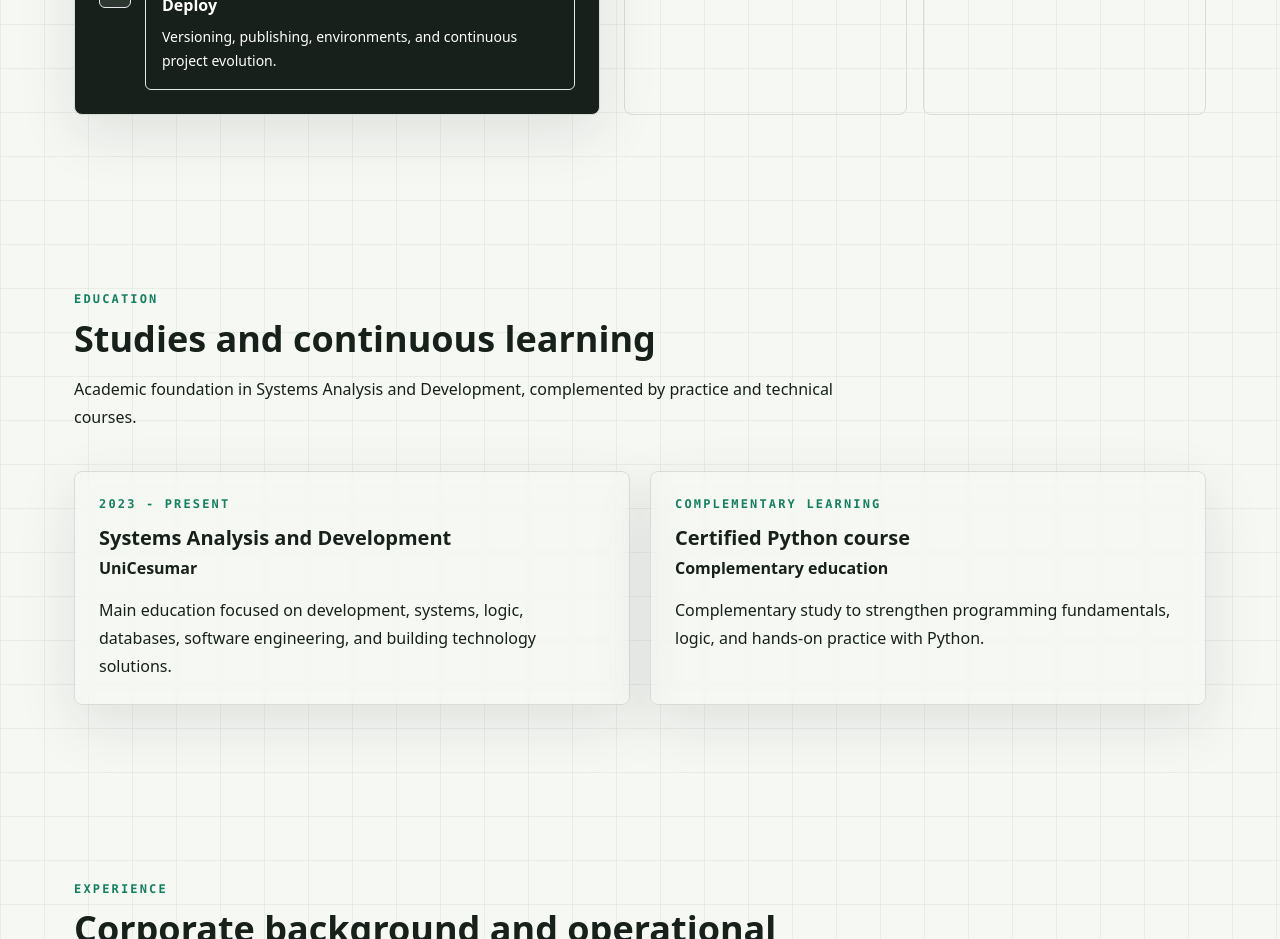
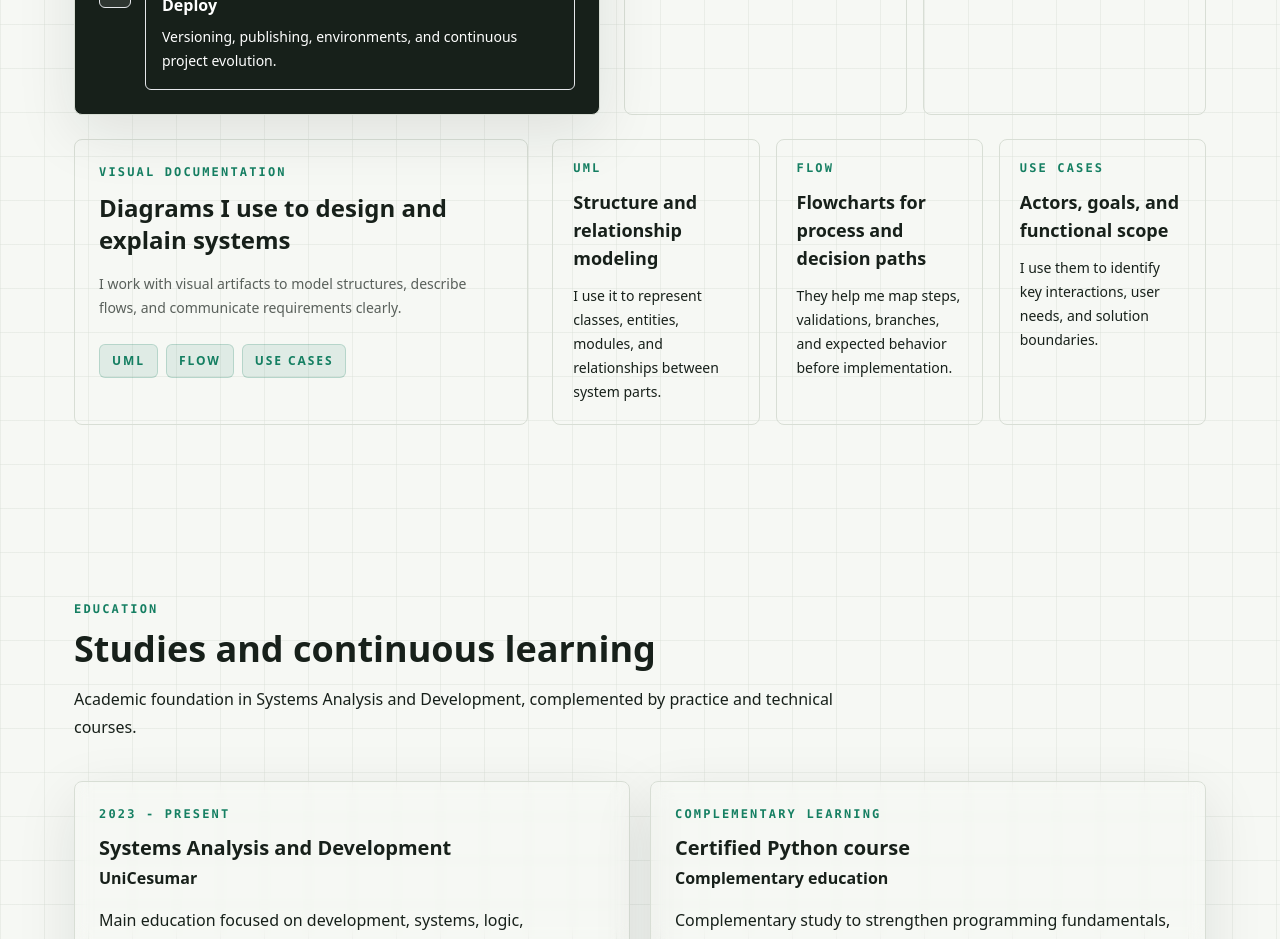
Before and after one commit to andres29582/Portafolio-web, a Next.js app: page / in a window 1280 px wide. Shown: the part 4420-5359 px from the top of the page. Built offline with nearby package versions, Linux system fonts and the light colour scheme.

Commit message:
Add diagrams showcase section

```diff
--- a/src/components/layout/PortfolioHome.tsx
+++ b/src/components/layout/PortfolioHome.tsx
@@ -44,7 +44,7 @@ export function PortfolioHome() {
         <AboutSection language={language} labels={labels} />
         <SkillsSection language={language} labels={labels} />
         <ProjectsSection language={language} labels={labels} />
-        <ArchitectureSection labels={labels} />
+        <ArchitectureSection language={language} labels={labels} />
         <EducationSection language={language} labels={labels} />
         <ExperienceSection language={language} labels={labels} />
         <ContactSection language={language} labels={labels} />
--- a/src/components/sections/ArchitectureSection.tsx
+++ b/src/components/sections/ArchitectureSection.tsx
@@ -1,12 +1,17 @@
 import { Card } from "@/components/ui/Card";
 import { SectionTitle } from "@/components/ui/SectionTitle";
+import { getDiagramShowcase } from "@/data/diagrams";
 import type { TranslationContent } from "@/data/translations";
+import type { Language } from "@/lib/i18n";
 
 type ArchitectureSectionProps = {
+  language: Language;
   labels: TranslationContent;
 };
 
-export function ArchitectureSection({ labels }: ArchitectureSectionProps) {
+export function ArchitectureSection({ language, labels }: ArchitectureSectionProps) {
+  const diagramShowcase = getDiagramShowcase(language);
+
   return (
     <section className="section-shell" id="architecture">
       <SectionTitle {...labels.sections.architecture} />
@@ -40,6 +45,39 @@ export function ArchitectureSection({ labels }: ArchitectureSectionProps) {
           ))}
         </div>
       </div>
+
+      <div className="mt-6 grid gap-6 xl:grid-cols-[0.82fr_1.18fr]">
+        <div className="rounded-lg border border-line bg-white/76 p-6">
+          <p className="font-mono text-xs font-semibold uppercase tracking-[0.18em] text-signal">
+            {diagramShowcase.eyebrow}
+          </p>
+          <h3 className="mt-3 text-2xl font-bold text-ink">{diagramShowcase.title}</h3>
+          <p className="mt-4 max-w-xl text-sm leading-6 text-ink/70">{diagramShowcase.description}</p>
+
+          <div className="mt-6 flex flex-wrap gap-2">
+            {diagramShowcase.items.map((item) => (
+              <span
+                className="rounded-md border border-signal/20 bg-signal/10 px-3 py-2 text-xs font-semibold uppercase tracking-[0.16em] text-signal"
+                key={item.id}
+              >
+                {item.label}
+              </span>
+            ))}
+          </div>
+        </div>
+
+        <div className="grid gap-4 md:grid-cols-3">
+          {diagramShowcase.items.map((item) => (
+            <div className="rounded-lg border border-line bg-white/76 p-5" key={item.id}>
+              <p className="font-mono text-xs font-semibold uppercase tracking-[0.18em] text-signal">
+                {item.label}
+              </p>
+              <h3 className="mt-3 text-lg font-bold text-ink">{item.title}</h3>
+              <p className="mt-3 text-sm leading-6 text-ink/68">{item.description}</p>
+            </div>
+          ))}
+        </div>
+      </div>
     </section>
   );
 }
--- /dev/null
+++ b/src/data/diagrams.ts
@@ -0,0 +1,104 @@
+import type { Language } from "@/lib/i18n";
+import type { LocalizedText } from "@/types/localization";
+
+type DiagramCapability = {
+  id: string;
+  label: LocalizedText;
+  title: LocalizedText;
+  description: LocalizedText;
+};
+
+type DiagramShowcase = {
+  eyebrow: LocalizedText;
+  title: LocalizedText;
+  description: LocalizedText;
+  items: DiagramCapability[];
+};
+
+export const diagramShowcase: DiagramShowcase = {
+  eyebrow: {
+    es: "Documentacion visual",
+    pt: "Documentacao visual",
+    en: "Visual documentation",
+  },
+  title: {
+    es: "Diagramas que uso para pensar y explicar sistemas",
+    pt: "Diagramas que uso para pensar e explicar sistemas",
+    en: "Diagrams I use to design and explain systems",
+  },
+  description: {
+    es: "Trabajo con recursos visuales para modelar estructuras, describir flujos y comunicar requisitos de forma clara.",
+    pt: "Trabalho com recursos visuais para modelar estruturas, descrever fluxos e comunicar requisitos com clareza.",
+    en: "I work with visual artifacts to model structures, describe flows, and communicate requirements clearly.",
+  },
+  items: [
+    {
+      id: "uml",
+      label: {
+        es: "UML",
+        pt: "UML",
+        en: "UML",
+      },
+      title: {
+        es: "Modelado de estructura y relaciones",
+        pt: "Modelagem de estrutura e relacoes",
+        en: "Structure and relationship modeling",
+      },
+      description: {
+        es: "Lo uso para representar clases, entidades, modulos y relaciones entre las partes del sistema.",
+        pt: "Uso para representar classes, entidades, modulos e relacoes entre as partes do sistema.",
+        en: "I use it to represent classes, entities, modules, and relationships between system parts.",
+      },
+    },
+    {
+      id: "flowcharts",
+      label: {
+        es: "Flujo",
+        pt: "Fluxo",
+        en: "Flow",
+      },
+      title: {
+        es: "Fluxogramas para procesos y decisiones",
+        pt: "Fluxogramas para processos e decisoes",
+        en: "Flowcharts for process and decision paths",
+      },
+      description: {
+        es: "Me ayudan a mapear etapas, validaciones, bifurcaciones y comportamiento esperado antes de implementar.",
+        pt: "Ajudam a mapear etapas, validacoes, bifurcacoes e comportamento esperado antes da implementacao.",
+        en: "They help me map steps, validations, branches, and expected behavior before implementation.",
+      },
+    },
+    {
+      id: "use-cases",
+      label: {
+        es: "Casos de uso",
+        pt: "Casos de uso",
+        en: "Use cases",
+      },
+      title: {
+        es: "Actores, objetivos y alcance funcional",
+        pt: "Atores, objetivos e escopo funcional",
+        en: "Actors, goals, and functional scope",
+      },
+      description: {
+        es: "Los uso para identificar interacciones clave, necesidades del usuario y limites de una solucion.",
+        pt: "Uso para identificar interacoes principais, necessidades do usuario e limites de uma solucao.",
+        en: "I use them to identify key interactions, user needs, and solution boundaries.",
+      },
+    },
+  ],
+};
+
+export function getDiagramShowcase(language: Language) {
+  return {
+    eyebrow: diagramShowcase.eyebrow[language],
+    title: diagramShowcase.title[language],
+    description: diagramShowcase.description[language],
+    items: diagramShowcase.items.map((item) => ({
+      id: item.id,
+      label: item.label[language],
+      title: item.title[language],
+      description: item.description[language],
+    })),
+  };
+}
```
